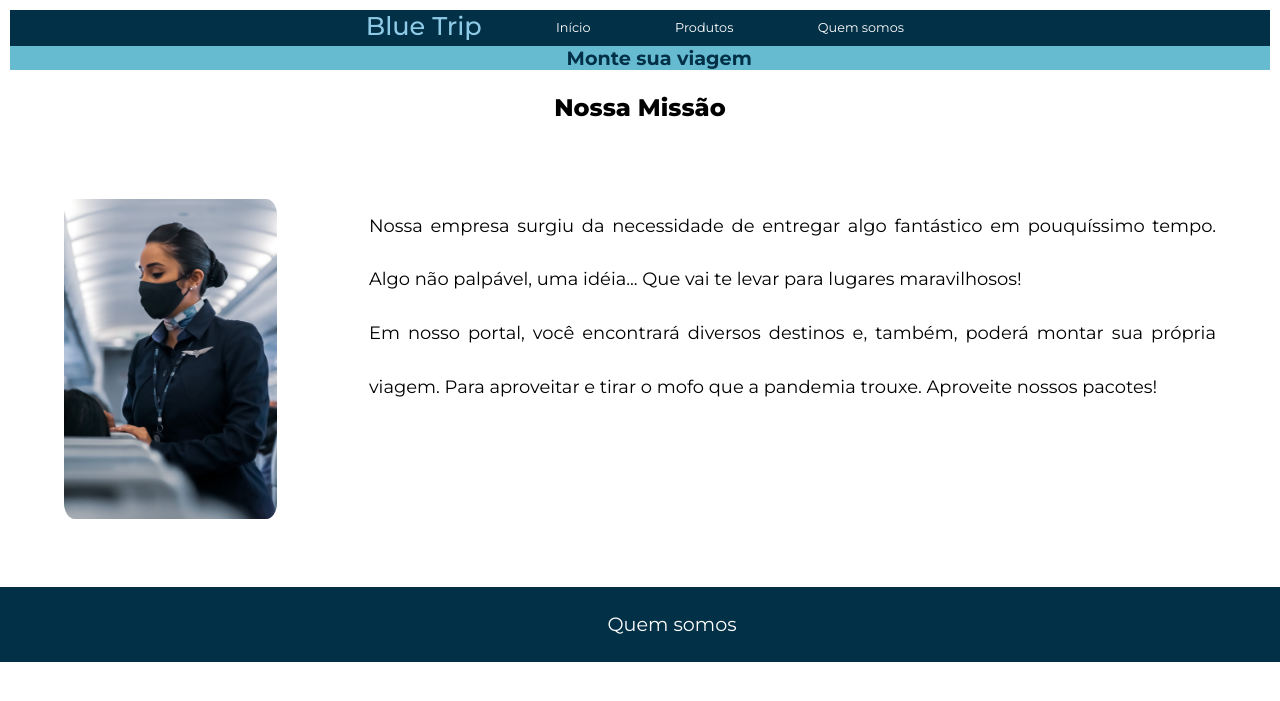
After one commit to ribeirolivia/Projetofinal_mod2, a Python web app: template templates/missao.html in a window 1280 px wide. The commit adds this page. Shown: the top 701 px of the page. Run offline with Jinja, Linux system fonts and the light colour scheme; the template is opened without the code that fills it, so the values that code supplies are empty.

Commit message:
add bg do index, finalização da Missao(html/css) + ultima atualização de pacotes.

```diff
--- /dev/null
+++ b/static/css/style_missao.css
@@ -0,0 +1,100 @@
+@import url('https://fonts.googleapis.com/css2?family=Montserrat:wght@100;200;300;400;500;600;700;800;900&display=swap');
+
+
+* {
+    margin: 0;
+    padding: 0;
+    font-family: 'Montserrat', sans-serif;
+}
+nav{
+    padding: .8vw;
+    position: relative;
+}
+nav ul{
+    background-color: #023047;
+    list-style: none;
+    display: flex;
+    justify-content: center;
+
+}
+nav ul h2{
+    color: #8ecae6;
+    font-size: 2vw;
+    font-weight: 500;
+}
+nav ul li{
+    padding: .8vw;
+    margin-left: 5vw;
+    justify-content: center;
+    color: #fff;
+    font-size: 1vw;
+}
+nav ul li a{
+    text-decoration: none;
+    color: #fff;
+}
+nav div{
+    background-color: #219dbcaf;
+    width: 100%;
+    list-style: none;
+}
+nav div li{
+    justify-content: center;
+    display: flex;
+    margin-left: 3vw;
+    font-size: 1.5vw;
+    font-weight: 700;
+}
+nav div li a{
+    text-decoration: none;
+    color: #023047;
+}
+header div h2{
+    font-size: 2.5;
+    font-weight: 800;
+    text-align: center;
+    padding: 1vw;
+}
+
+section {
+    display: flex;
+    justify-content: center;
+    padding: 5vw;
+}
+
+section div#imagem{
+    width: 50%;
+}
+section div img{
+    width: 70%;
+    border-radius: 5%;
+}
+section div p{
+    font-size: 1.4vw;
+    text-align: justify;
+    color: black;
+    line-height: 4.2vw;
+}
+footer{
+    padding:auto;
+    position: relative;
+    width: 100%;
+
+}
+
+footer ul li{
+    background-color: #023047;
+    width: 100%;
+    list-style: none;
+    display: flex;
+    justify-content: center;
+}
+
+footer ul li a{
+    padding: 2vw;
+    margin-left: 5vw;
+    justify-content: center;
+    color: #fff;
+    font-size: 1.5vw;
+    text-decoration: none;
+}
--- a/templates/index.html
+++ b/templates/index.html
@@ -20,7 +20,7 @@
             <li> <a href="">Monte sua viagem </a></li>
         </div>
     </nav>
-<!-- Teste -->
+<!-- carousel -->
     <section id="carousel">
         <div id="item-wrapper">
             <div id="item">
--- /dev/null
+++ b/templates/missao.html
@@ -0,0 +1,51 @@
+<!DOCTYPE html>
+<html lang="pt-BR">
+
+<head>
+    <meta charset="UTF-8">
+    <meta http-equiv="X-UA-Compatible" content="IE=edge">
+    <meta name="viewport" content="width=device-width, initial-scale=1.0">
+    <link rel="stylesheet" href="../static/css/style_missao.css">
+    <link rel="stylesheet" href="https://stackpath.bootstrapcdn.com/font-awesome/4.7.0/css/font-awesome.min.css">
+    <title>Nossa Missão</title>
+</head>
+
+<body>
+    <nav>
+        <ul>
+            <h2>Blue Trip</h2>
+            <li><a href="./index.html">Início</a></li>
+            <li><a href="./produtos.html">Produtos</a></li>
+            <li><a href="./perfil.html">Quem somos</a></li>
+        </ul>
+        <div>
+            <li> <a href="">Monte sua viagem </a></li>
+        </div>
+    </nav>
+    <header>
+        <div>
+            <h2>Nossa Missão</h2>
+        </div>
+    </header>
+    <section>
+        <div id="imagem">
+            <img src="../static/img/comissaria_vertical.jpg" alt="">
+        </div>
+        <div>
+            <p> Nossa empresa surgiu da necessidade de entregar algo fantástico em pouquíssimo tempo. Algo não palpável, uma idéia... Que vai te levar para lugares maravilhosos! </p>
+            <p>Em nosso portal, você encontrará diversos destinos e, também, poderá montar sua própria viagem. Para aproveitar e tirar o mofo que a pandemia trouxe. Aproveite nossos pacotes!</p>
+        </div>
+    </section>
+
+</body>
+<footer>
+    <ul>
+        <li>
+            <a href="perfil.html"> <h2></h2>Quem somos</h2> </a>
+
+        </li>
+    </ul>
+</footer>
+
+
+</html>
```
Also changed, not shown: static/css/style.css (+7 -5 lines), static/css/style_pacotes.css (+6 -5 lines), templates/intro.html (deleted, +0 -12 lines), templates/pacotes.html (+4 -10 lines), templates/introd.html (deleted).
